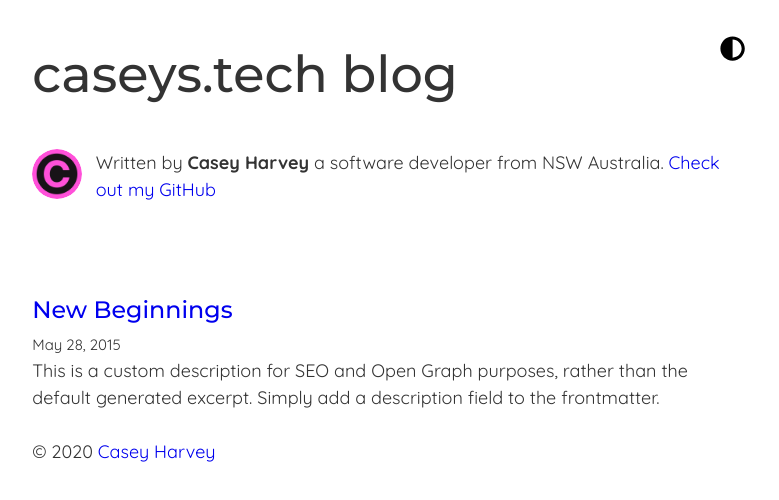
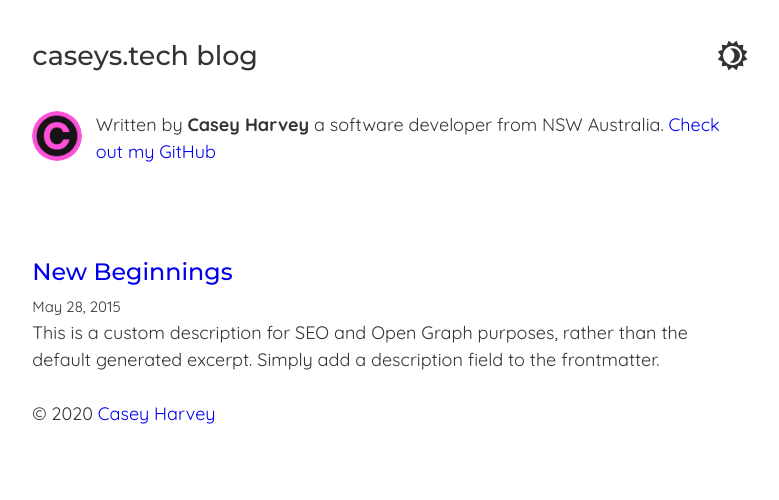
Before and after one commit to caseyharvey/blog.casey, a Gatsby site: page / in a window 1280 px wide. Shown: the whole page, without its empty margins (250-1029 px from the left). Built offline with nearby package versions, Linux system fonts and the light colour scheme; Gatsby itself is replaced by a stand-in of ours; some packages are replaced by stand-ins of ours.

Commit message:
Add ThemeToggle SVG support and change Heading

```diff
--- a/gatsby-config.js
+++ b/gatsby-config.js
@@ -31,6 +31,14 @@ module.exports = {
       options: {
         path: `${__dirname}/content/assets`,
         name: `assets`,
+      },
+    },
+    {
+      resolve: "gatsby-plugin-react-svg",
+      options: {
+        rule: {
+          include: /assets/,
+        },
       },
     },
     {
--- a/package.json
+++ b/package.json
@@ -19,6 +19,7 @@
     "gatsby-plugin-manifest": "^2.3.3",
     "gatsby-plugin-offline": "^3.0.41",
     "gatsby-plugin-react-helmet": "^3.1.24",
+    "gatsby-plugin-react-svg": "^3.0.0",
     "gatsby-plugin-sass": "^2.2.1",
     "gatsby-plugin-sharp": "^2.5.3",
     "gatsby-plugin-typography": "^2.3.25",
--- /dev/null
+++ b/src/components/ThemeToggle.js
@@ -0,0 +1,18 @@
+import { ThemeToggler } from "gatsby-plugin-dark-mode"
+import React from "react"
+import Icon from "../../content/assets/dark-mode-icon.svg"
+
+function ThemeToggle() {
+  return (
+    <ThemeToggler>
+      {({ theme, toggleTheme }) => (
+        <Icon
+          className="light-dark-btn"
+          onClick={() => toggleTheme(theme === "dark" ? "light" : "dark")}
+        />
+      )}
+    </ThemeToggler>
+  )
+}
+
+export default ThemeToggle
--- a/src/components/layout.js
+++ b/src/components/layout.js
@@ -1,9 +1,8 @@
-import { faAdjust } from "@fortawesome/free-solid-svg-icons"
-import { FontAwesomeIcon } from "@fortawesome/react-fontawesome"
+import ThemeToggle from "./ThemeToggle"
 import { Link } from "gatsby"
-import { ThemeToggler } from "gatsby-plugin-dark-mode"
+
 import React from "react"
-import { rhythm, scale } from "../utils/typography"
+import { rhythm } from "../utils/typography"
 import "./layout.scss"
 import "./prism.scss"
 
@@ -15,15 +14,13 @@ const Layout = ({ location, title, children }) => {
     header = (
       <h1
         style={{
-          ...scale(1.5),
+          fontSize: `1.5rem`,
           marginBottom: rhythm(1.5),
           marginTop: 0,
         }}
       >
         <Link
           style={{
-            boxShadow: `none`,
-            textDecoration: `none`,
             color: `inherit`,
           }}
           to={`/`}
@@ -36,13 +33,12 @@ const Layout = ({ location, title, children }) => {
     header = (
       <h3
         style={{
+          fontSize: `1.5rem`,
           marginTop: 0,
         }}
       >
         <Link
           style={{
-            boxShadow: `none`,
-            textDecoration: `none`,
             color: `inherit`,
           }}
           to={`/`}
@@ -64,21 +60,7 @@ const Layout = ({ location, title, children }) => {
     >
       <header>{header}</header>
       <main>
-        <ThemeToggler>
-          {({ theme, toggleTheme }) => (
-            <button
-              className="light-dark-btn"
-              onClick={() => toggleTheme(theme === "dark" ? "light" : "dark")}
-            >
-              {/* {theme === "dark" ? (
-                <FontAwesomeIcon icon={faSun} />
-              ) : (
-                <FontAwesomeIcon icon={faMoon} />
-              )} */}
-              <FontAwesomeIcon icon={faAdjust} />
-            </button>
-          )}
-        </ThemeToggler>
+        <ThemeToggle />
         {children}
       </main>
       <footer>
--- a/src/components/layout.scss
+++ b/src/components/layout.scss
@@ -14,23 +14,17 @@ $accent-two-light: #10a0aa;
 body {
   .main-container {
     position: relative;
+
+    .light-dark-btn {
+      top: 38px;
+      right: 18px;
+      width: 35px;
+      height: 35px;
+      position: absolute;
+      fill: currentColor;
+    }
     a {
       text-decoration: none;
-    }
-
-    .light-dark-btn {
-      right: 22.5px;
-      padding: 0;
-      top: 35px;
-      border: none;
-      appearance: none;
-      font-size: 1.4rem;
-      position: absolute;
-      background-color: transparent;
-      &:active,
-      &:focus {
-        outline: none;
-      }
     }
 
     blockquote {
```
Also changed, not shown: content/assets/dark-mode-icon.svg (added), 1 other file.
